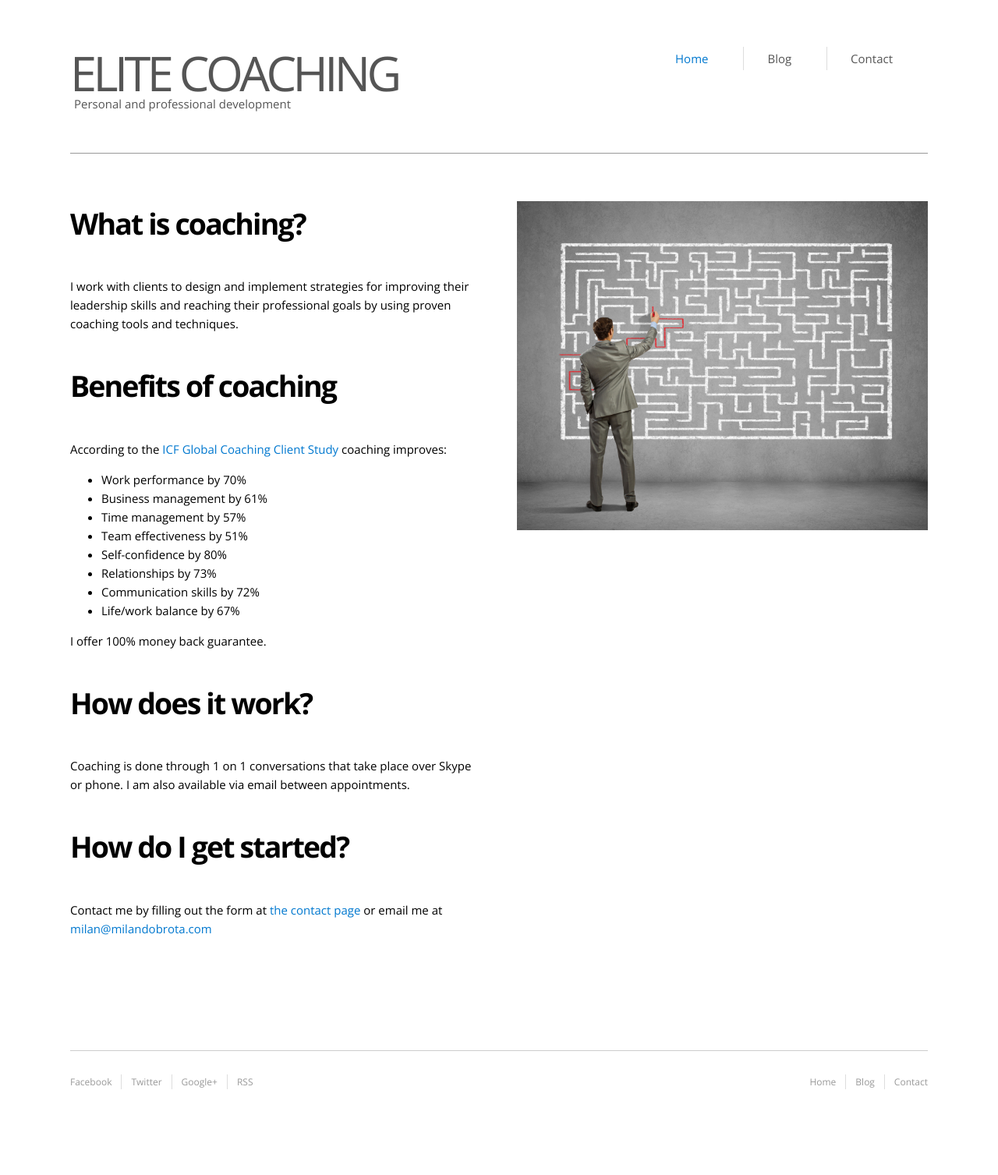
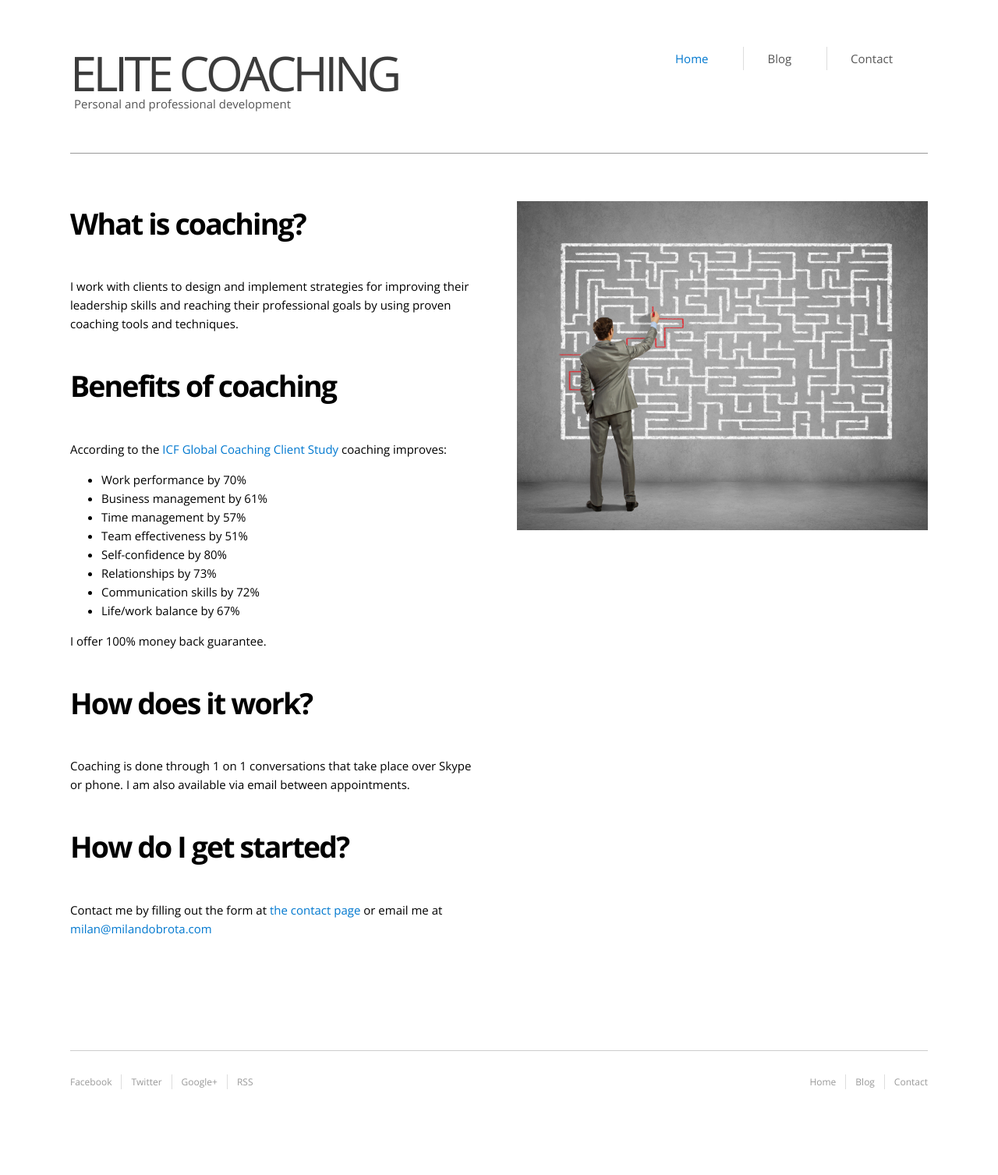
Before and after one commit to milandobrota/elitecoaching, a Jekyll site: the page index.html, which Jekyll copies as it is, in a window 1280 px wide. Shown: the whole page at 78% size. Built offline with Jekyll 4.4.1, drawn with Linux system fonts in a browser that asks for light colours; Markdown is read by kramdown in place of the engine named in the settings.

Commit message:
changing the h1 color

```diff
--- a/css/style.css
+++ b/css/style.css
@@ -191,7 +191,7 @@ h1 {font-size: 4.1em;
 	letter-spacing: -0.075em;
 	text-transform: uppercase;
 	line-height: 0.9;
-	color: #555;
+	color: #3B3B3B;
 	margin: 0;
 	font-weight: normal; }
 h2 { font-size: 2.5em; margin: 10px 0 50px; letter-spacing: -0.05em; line-height: 1; }
--- a/public/css/style.css
+++ b/public/css/style.css
@@ -191,7 +191,7 @@ h1 {font-size: 4.1em;
 	letter-spacing: -0.075em;
 	text-transform: uppercase;
 	line-height: 0.9;
-	color: #555;
+	color: #3B3B3B;
 	margin: 0;
 	font-weight: normal; }
 h2 { font-size: 2.5em; margin: 10px 0 50px; letter-spacing: -0.05em; line-height: 1; }
```
